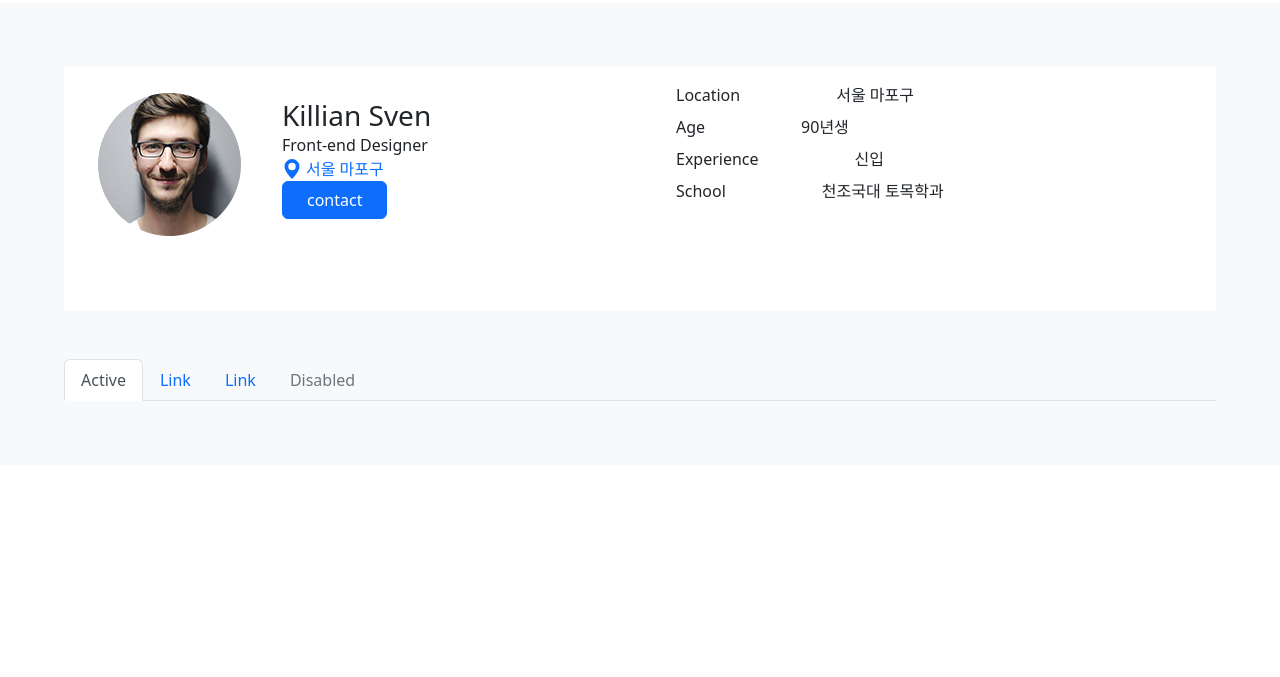
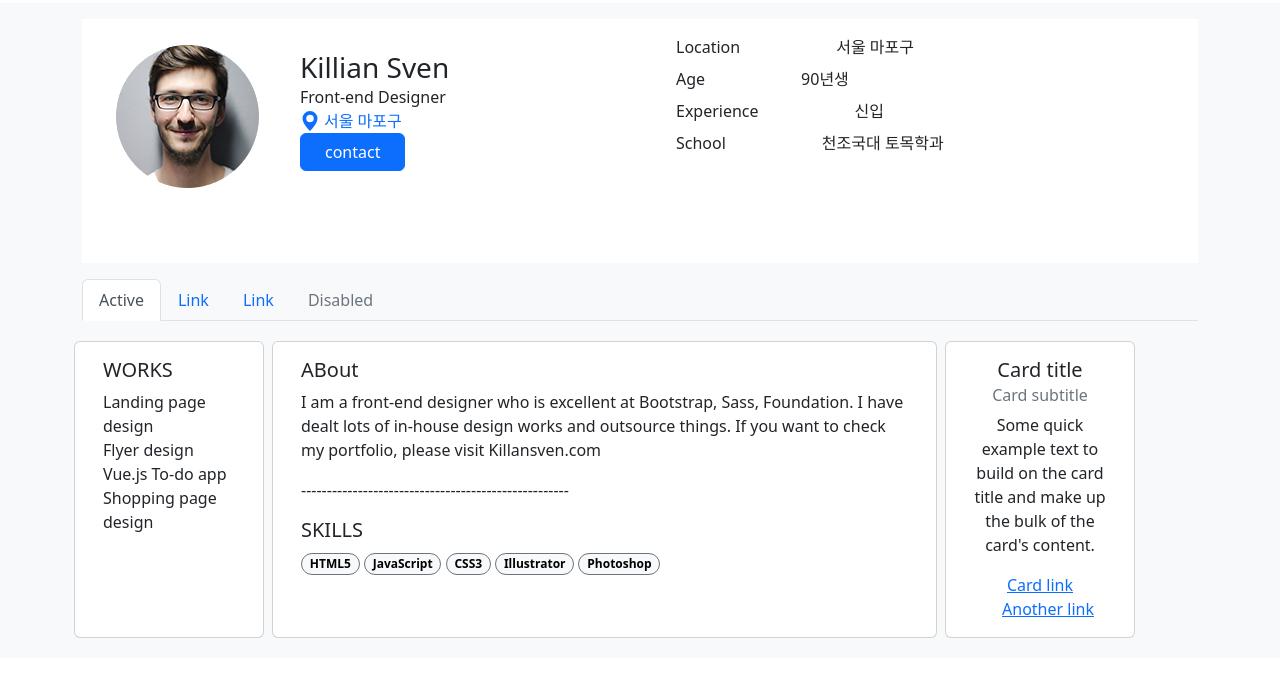
Before and after one commit to gwanil/HTML_CSS_Study2, a plain HTML site: page Portfolio.html in a window 1280 px wide. Shown: the part 53-730 px from the top of the page. Drawn offline with nearby package versions, Linux system fonts and the light colour scheme.

Commit message:
portfolio 실습2 middle

```diff
--- a/Portfolio.html
+++ b/Portfolio.html
@@ -18,8 +18,12 @@
 
 
 
+
     <div class="p-3 mb-2 bg-light text-dark">
-        <div class="p-3 m-5 bg-white text-dark">
+
+
+        <div class="container">
+            <div class="p-3 mb-3 bg-white text-dark">
                 <div class="row">
                     <div class="col-md-6 d-flex mb-5">
                         <img src="/img/profile-pic.png">
@@ -57,7 +61,11 @@
                     </div>
                 </div>
             </div>
-        <ul class="nav nav-tabs m-5">
+        </div>
+
+
+        <div class="container">
+            <ul class="nav nav-tabs mb-3">
                 <li class="nav-item">
                     <a class="nav-link active" aria-current="page" href="#">Active</a>
                 </li>
@@ -71,7 +79,47 @@
                     <a class="nav-link disabled">Disabled</a>
                 </li>
             </ul>
+        </div>
 
+
+        <div class="container">
+            <div class="row ">
+                <div class="card col-md-2 m-1">
+                    <div class=" card-body">
+                        <h5 class="card-title">WORKS</h5>
+                        <p class="card-text mb-0">Landing page design</p>
+                        <p class="card-text mb-0">Flyer design</p>
+                        <p class="card-text mb-0">Vue.js To-do app</p>
+                        <p class="card-text mb-0">Shopping page design</p>
+                    </div>
+                </div>
+                <div class="card col-md-7 m-1">
+                    <div class=" card-body">
+                        <h5 class="card-title">ABout</h5>
+                        <p class="card-text">I am a front-end designer who is excellent at Bootstrap, Sass, Foundation.
+                            I have dealt lots of in-house design works and outsource things. If you want to check my
+                            portfolio, please visit Killansven.com</p>
+                        <p>----------------------------------------------------</p>
+                        <h5 class="card-title">SKILLS</h5>
+                        <span class="badge rounded-pill text-bg-light border border-secondary">HTML5</span>
+                        <span class="badge rounded-pill text-bg-light border border-secondary">JavaScript</span>
+                        <span class="badge rounded-pill text-bg-light border border-secondary">CSS3</span>
+                        <span class="badge rounded-pill text-bg-light border border-secondary">Illustrator</span>
+                        <span class="badge rounded-pill text-bg-light border border-secondary">Photoshop</span>
+                    </div>
+                </div>
+                <div class="card col-md-2 m-1">
+                    <div class=" card-body text-center">
+                        <h5 class="card-title">Card title</h5>
+                        <h6 class="card-subtitle mb-2 text-muted">Card subtitle</h6>
+                        <p class="card-text">Some quick example text to build on the card title and make up the bulk of
+                            the
+                            card's content.</p>
+                        <a href="#" class="card-link">Card link</a>
+                        <a href="#" class="card-link">Another link</a>
+                    </div>
+                </div>
+            </div>
         </div>
 
 
@@ -83,10 +131,7 @@
 
 
 
-
-
-
-
+    </div>
 
 
 
```
Lines whose indentation alone changed are shown as unchanged.
